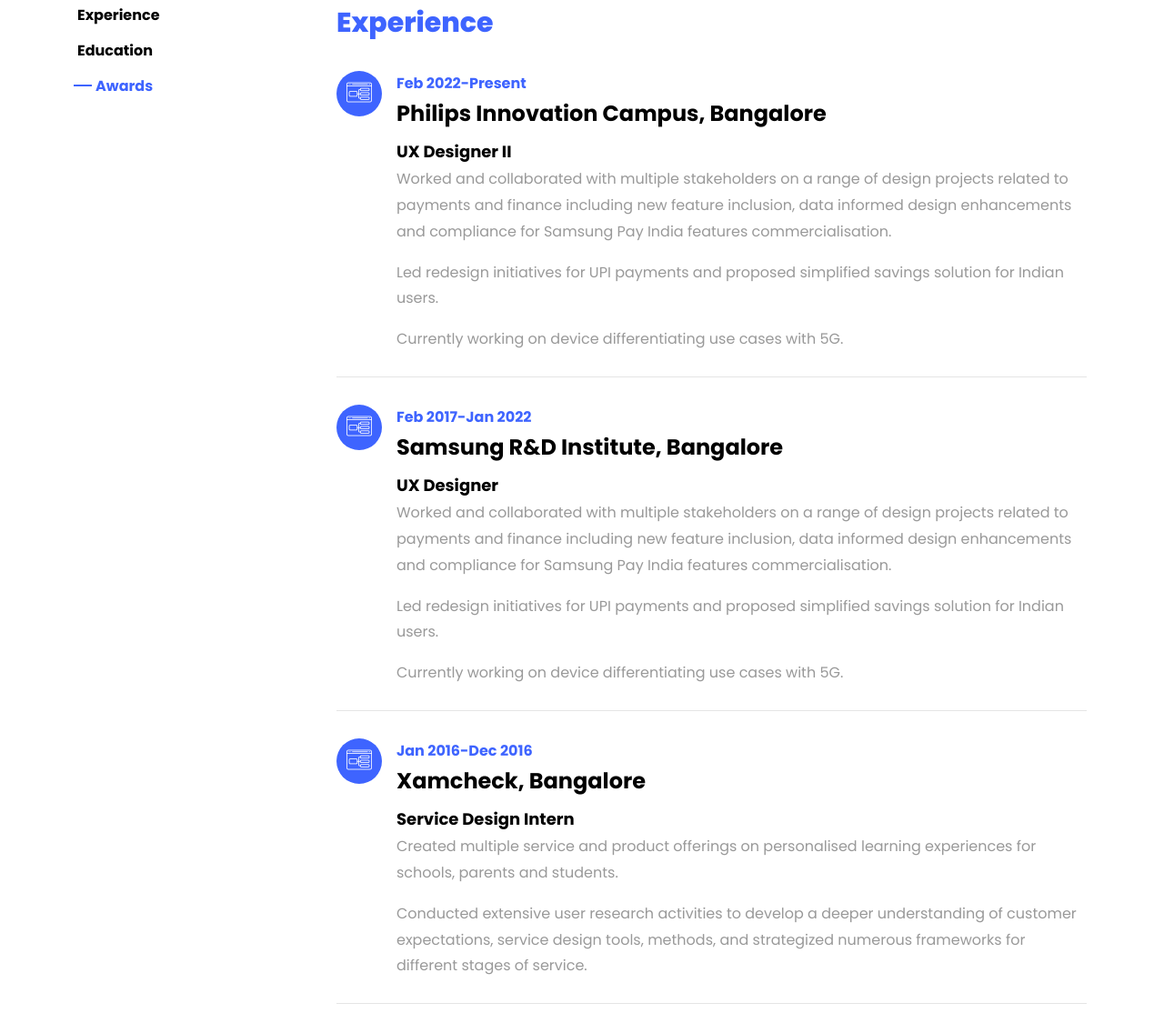
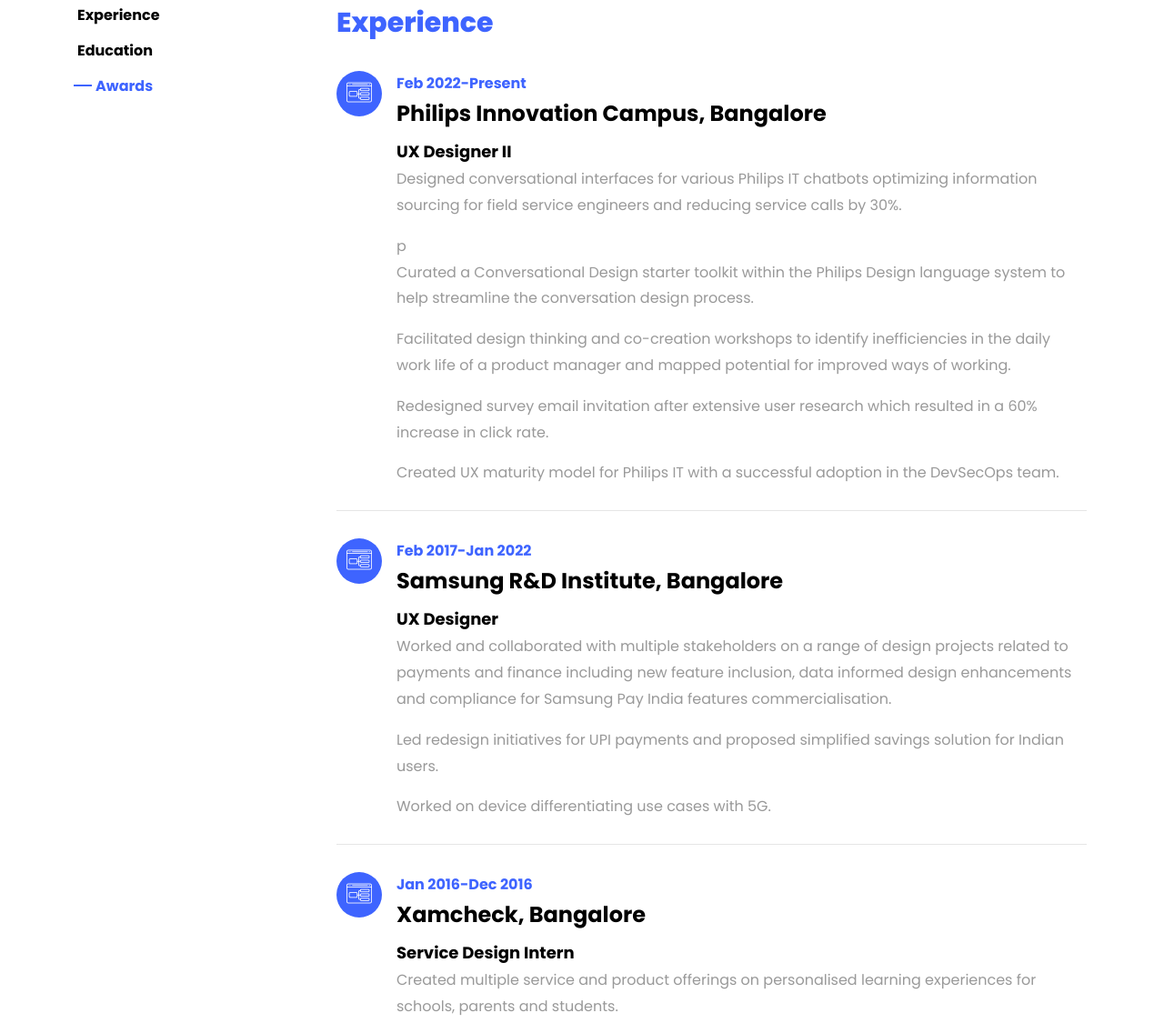
Before and after one commit to PrasadGhone/Sagarika-Portfolio-2023, a plain HTML site: page index.html in a window 1280 px wide. Shown: the part 1453-2578 px from the top of the page at 91% size. Drawn offline with Linux system fonts and the light colour scheme; files whose address does not match are found by name.

Commit message:
Update index.html

```diff
--- a/index.html
+++ b/index.html
@@ -170,8 +170,11 @@
 		    					<span class="date">Feb 2022-Present</span>
 		    					<h2>Philips Innovation Campus, Bangalore</h2>
 		    					<span class="position">UX Designer II</span>
-		    					<p>Worked and collaborated with multiple stakeholders on a range of design projects related to payments and finance including new feature inclusion, data informed design enhancements and compliance for Samsung Pay India features commercialisation.
-		    					<p>Led redesign initiatives for UPI payments and proposed simplified savings solution for Indian users.</p><p>Currently working on device differentiating use cases with 5G.</p>
+		    					<p>Designed conversational interfaces for various Philips IT chatbots optimizing information sourcing for field service engineers and reducing service calls by 30%. </p>p
+		    					<p>Curated a Conversational Design starter toolkit within the Philips Design language system to help streamline the conversation design process.</p>
+							<p>Facilitated design thinking and co-creation workshops to identify inefficiencies in the daily work life of a product manager and mapped potential for improved ways of working.</p>
+							<p>Redesigned survey email invitation after extensive user research which resulted in a 60% increase in click rate.</p>
+							<p>Created UX maturity model for Philips IT with a successful adoption in the DevSecOps team.</p>
 	    					</div>
 	    				</div>
 
@@ -184,7 +187,7 @@
 		    					<h2>Samsung R&D Institute, Bangalore</h2>
 		    					<span class="position">UX Designer</span>
 		    					<p>Worked and collaborated with multiple stakeholders on a range of design projects related to payments and finance including new feature inclusion, data informed design enhancements and compliance for Samsung Pay India features commercialisation.</p>
-		    					<p>Led redesign initiatives for UPI payments and proposed simplified savings solution for Indian users.</p><p>Currently working on device differentiating use cases with 5G.</p>
+		    					<p>Led redesign initiatives for UPI payments and proposed simplified savings solution for Indian users.</p><p>Worked on device differentiating use cases with 5G.</p>
 		    				</div>
 	    				</div>
 
@@ -790,7 +793,7 @@
           		</div>
           		<div>
 	          		<h3 class="mb-4">Website</h3>
-		            <p><a href="#">www.iamsagarika.com</a></p>
+		            <p><a href="#">www.sagarikaghosh.com</a></p>
 		            <p>You're already here!</p>
 	            </div>
 	          </div>
```
